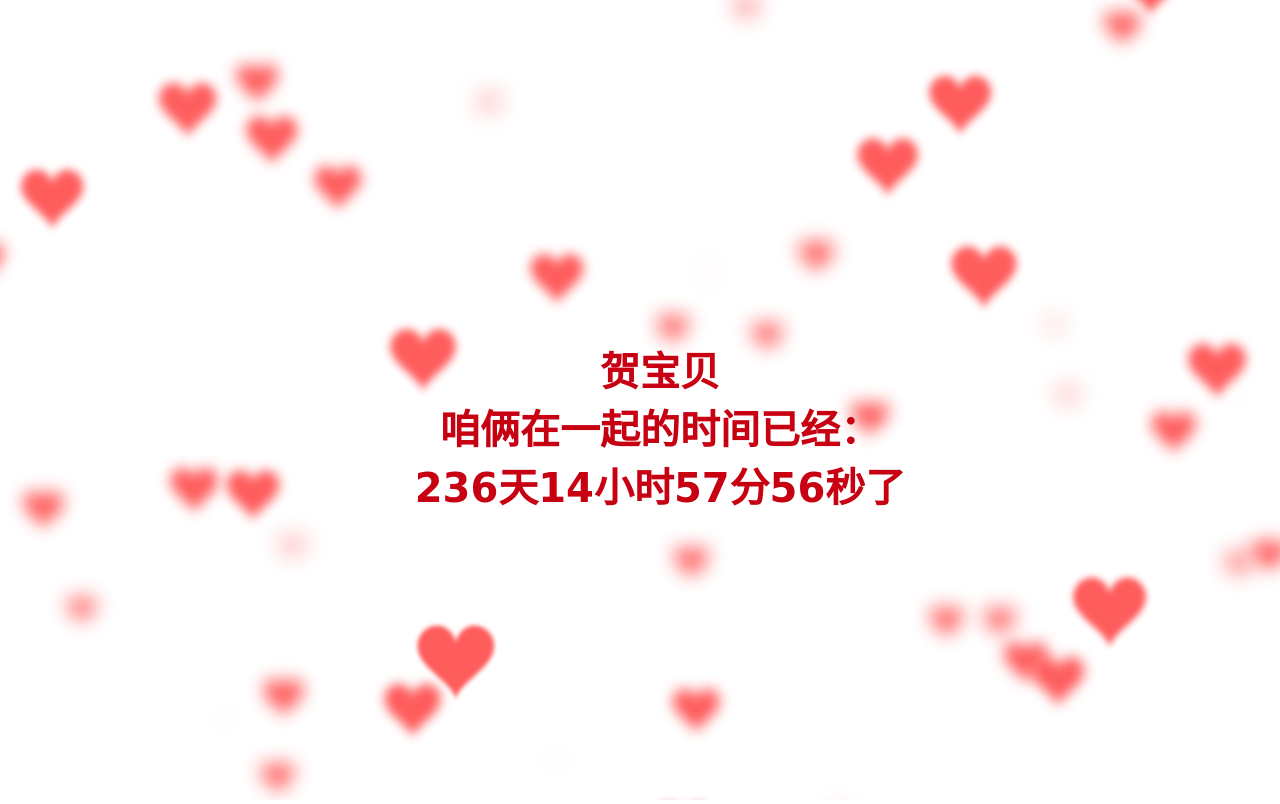
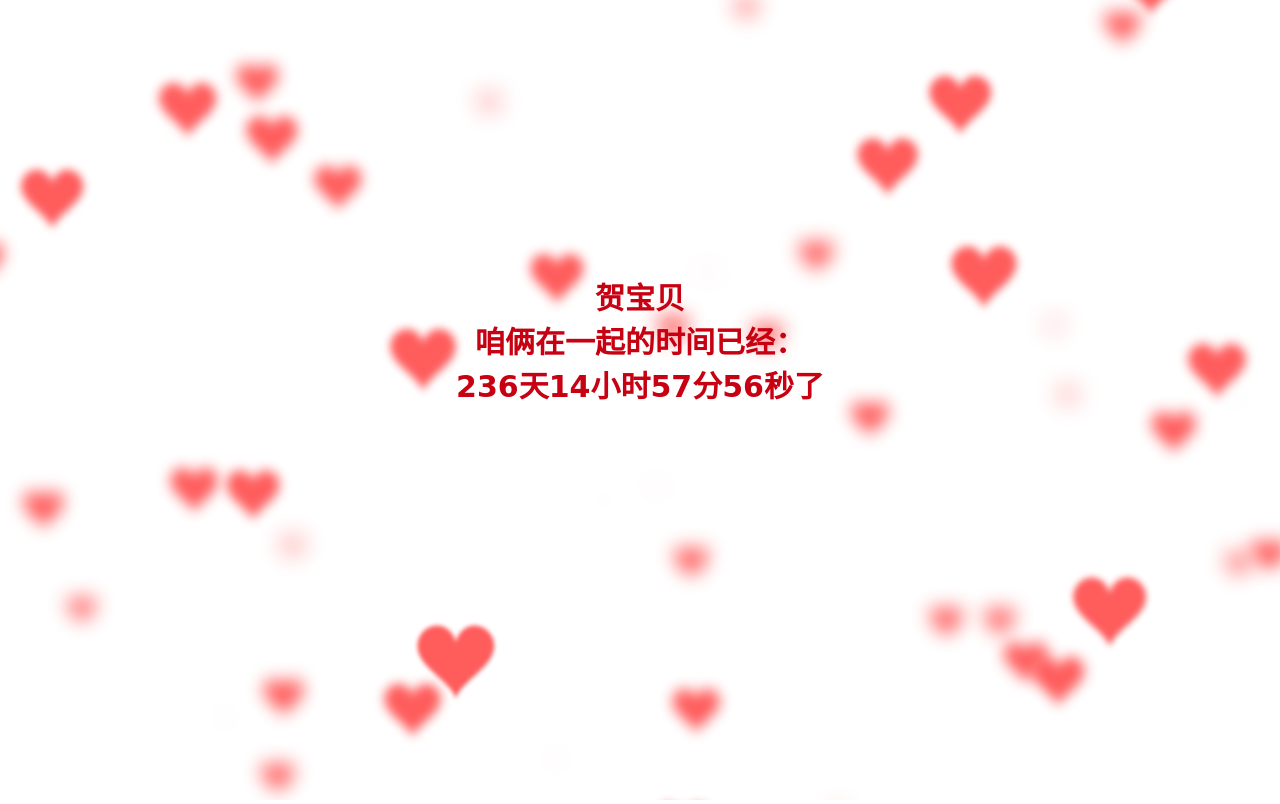
Before and after one commit to HanderUp/myLove, a plain HTML site: page index.html in a window 1280 px wide. Drawn offline with Linux system fonts and the light colour scheme.

Commit message:
修改css样式

```diff
--- a/static/css/love.css
+++ b/static/css/love.css
@@ -5,15 +5,15 @@ body {
 
 h1 {
     position: fixed;
-    top: 50%;
+    top: 40%;
     left: 0;
     width: 100%;
     text-align: center;
     transform: translateY(-50%);
     font-family: 'Love Ya Like A Sister', cursive;
-    font-size: 40px;
+    font-size: 30px;
     color: #c70012;
-    padding: 0 20px;
+    /*padding: 0 20px;*/
 }
 
 h1 span {
```
